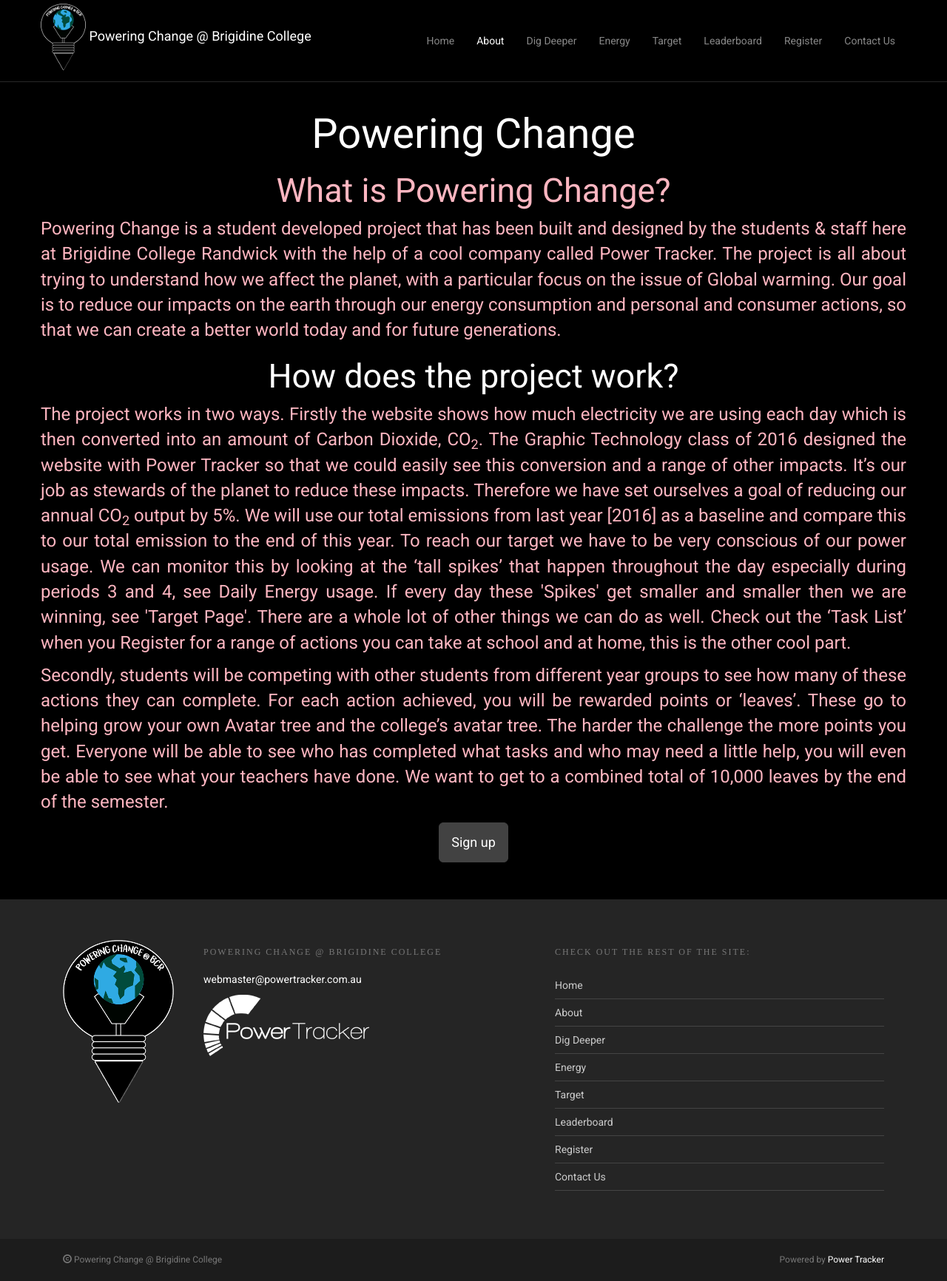
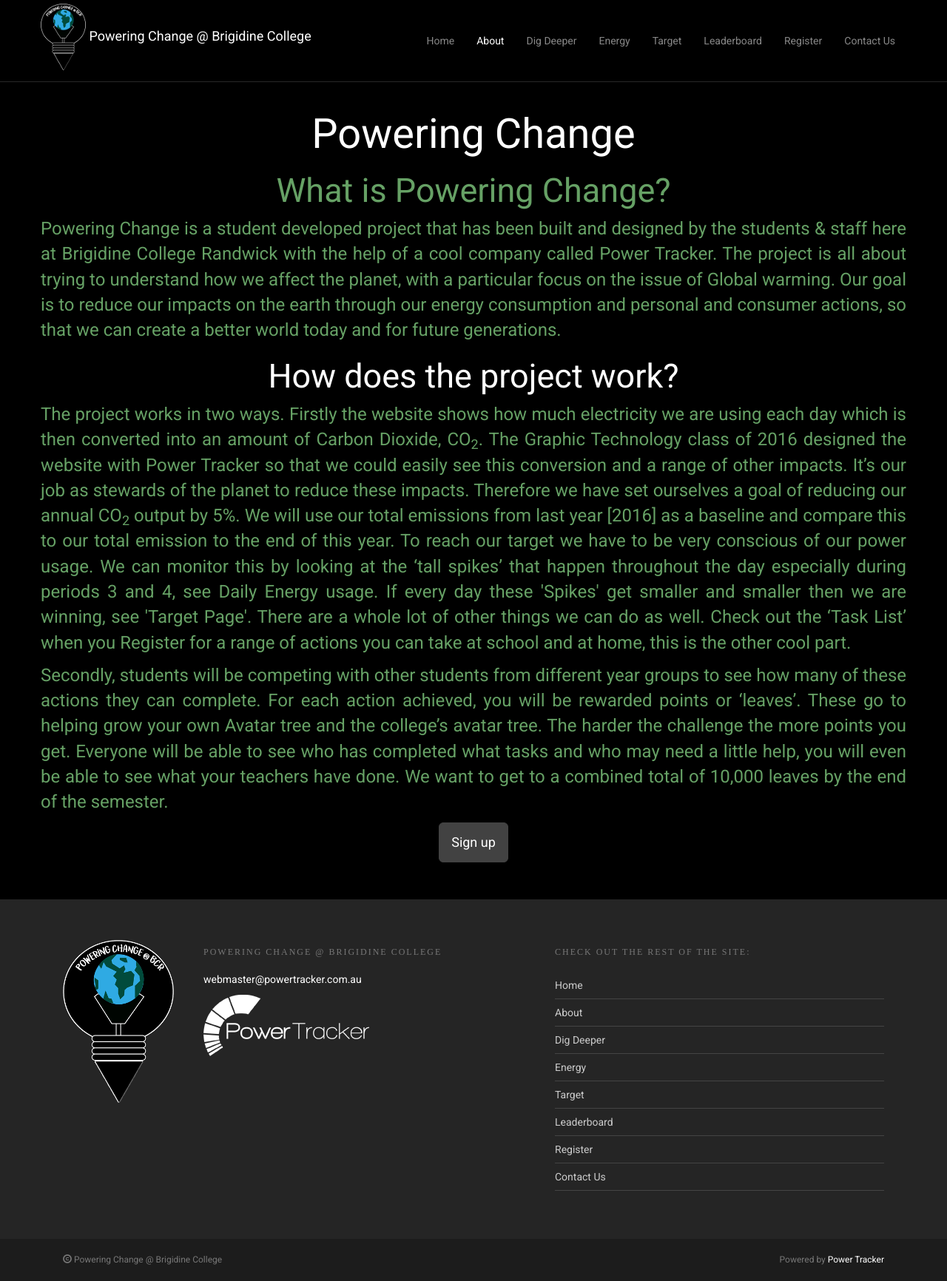
Before and after one commit to samyalv04/brigidine.powertracker.com.au, a Jekyll site: the page built from about/index.html, in a window 1280 px wide. Shown: the whole page at 74% size. Built offline with Jekyll 4.4.1, drawn with Linux system fonts in a browser that asks for light colours.

Commit message:
Update index.html

```diff
--- a/about/index.html
+++ b/about/index.html
@@ -10,7 +10,7 @@ bodyclass: "page-about"
             Powering Change
         </h1>
         <h2 class="text-center">
-            <font color="#ffB6C1"> What is Powering Change?
+            <font color="#66A165"> What is Powering Change?
         </h2>
         <p class="big" style="text-align: justify;">
             Powering Change is a student developed project that has been built and designed by the students & staff here at Brigidine College Randwick with the help of a cool company called Power Tracker. The project is all about trying to understand how we affect the planet, with a particular focus on the issue of Global warming. Our goal is to reduce our impacts on the earth through our energy consumption and personal and consumer actions, so that we can create a better world today and for future generations.
```
